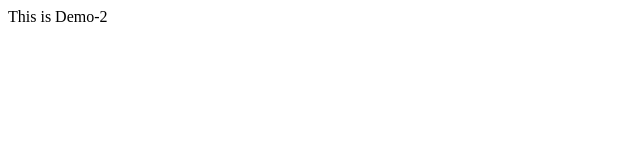
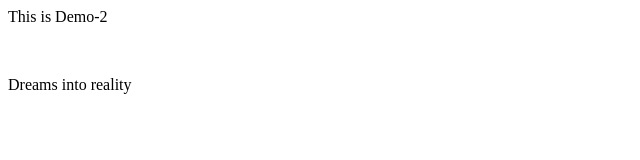
Before and after one commit to UmmeAyesha15/Demo-2, a plain HTML site: page index.html in a window 1280 px wide. Shown: the whole page, without its empty margins (0-640 px from the left). Drawn offline with Linux system fonts and the light colour scheme.

Commit message:
Added new line

```diff
--- a/index.html
+++ b/index.html
@@ -1 +1,5 @@
 <p>This is Demo-2</p>
+</br>
+<p>
+    Dreams into reality
+</p>
```
